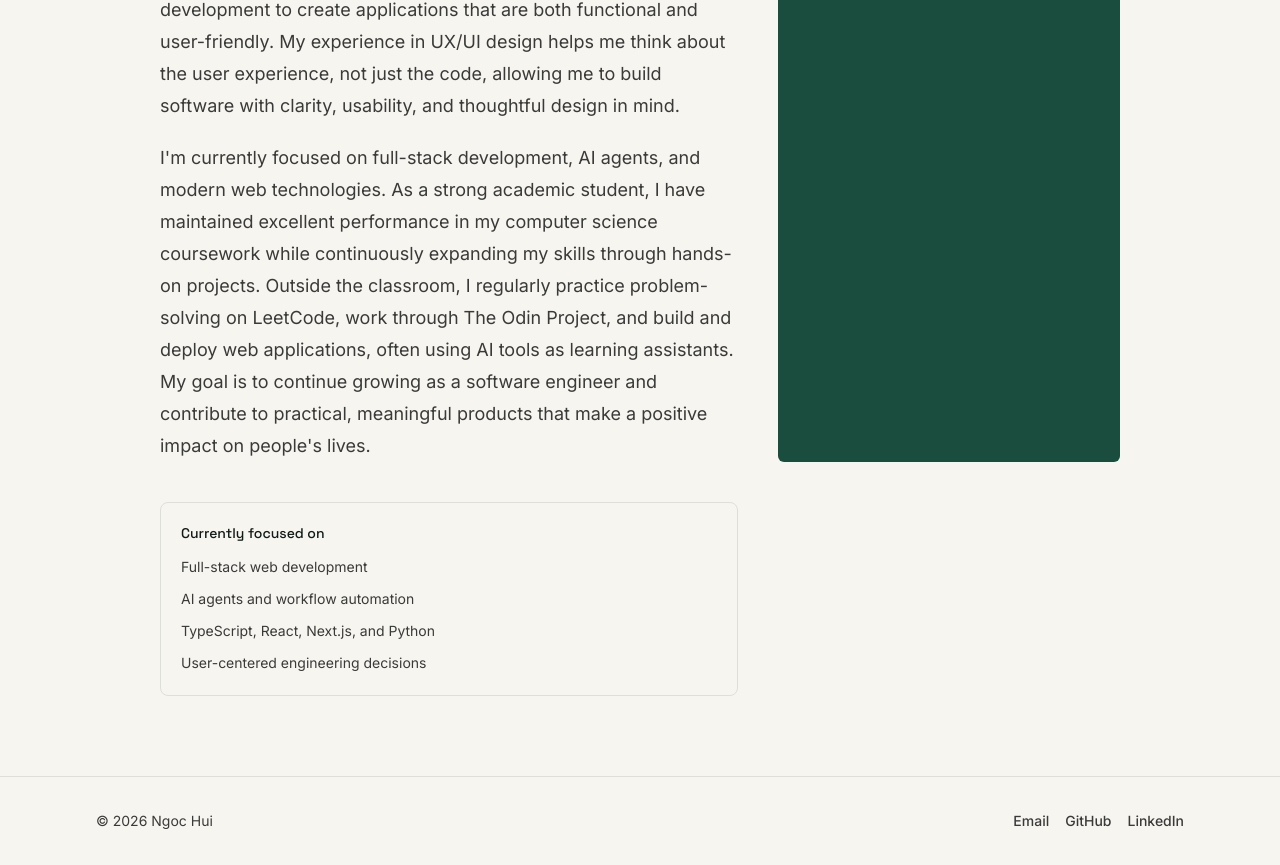
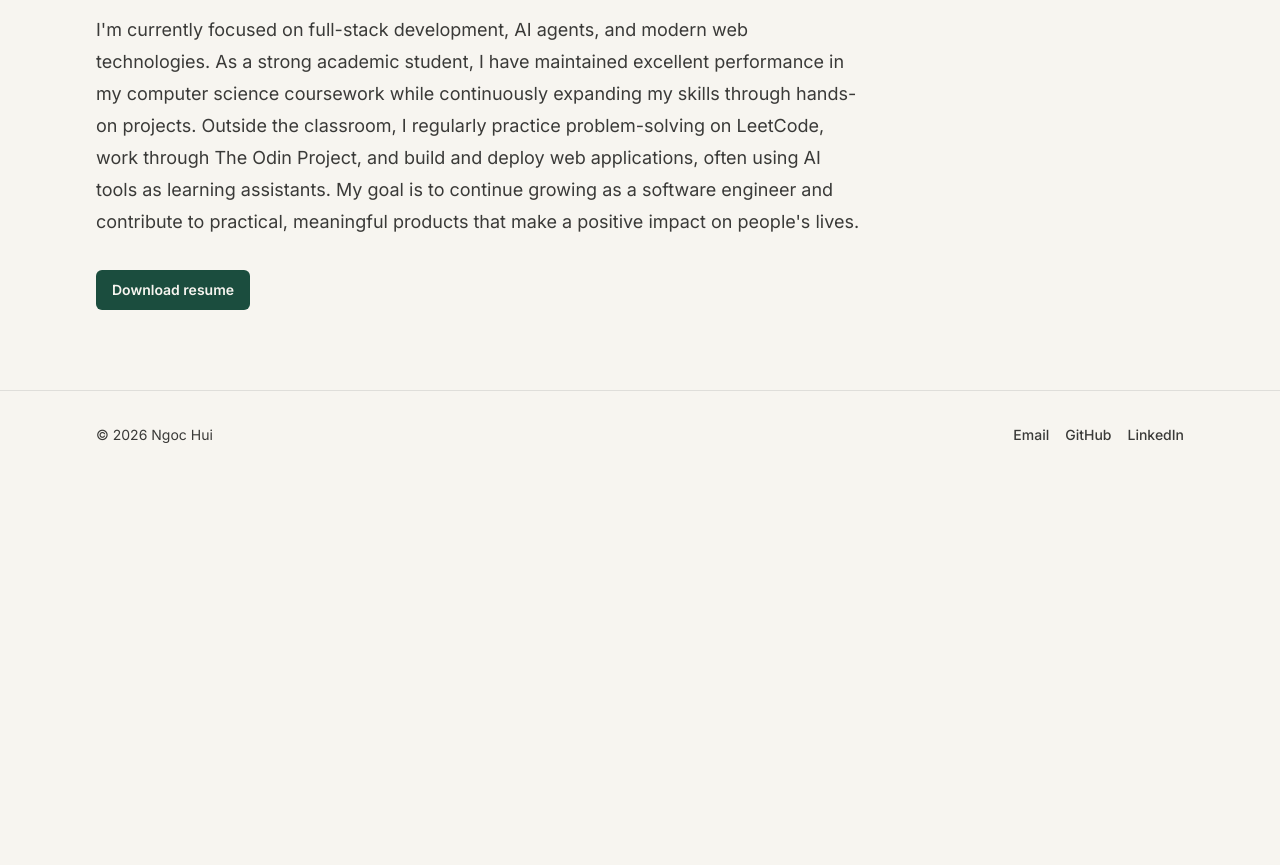
Before and after one commit to jadecodelab/Portfolio-Website, a Next.js app: page /about in a window 1280 px wide. Shown: the part 755-1620 px from the top of the page. After the commit the page ends 1234 px from the top, so only its background shows below. Built offline with nearby package versions, Linux system fonts and the light colour scheme.

Commit message:
Update about page layout

```diff
--- a/app/about/page.tsx
+++ b/app/about/page.tsx
@@ -4,8 +4,8 @@ export const metadata = {
 
 export default function AboutPage() {
   return (
-    <section className="mx-auto max-w-5xl px-5 py-20 sm:px-6 lg:px-8">
-      <div className="grid gap-10 lg:grid-cols-[1.35fr_0.8fr]">
+    <section className="mx-auto max-w-6xl px-5 py-20 sm:px-6 lg:px-8">
+      <div className="max-w-3xl">
         <div>
           <p className="text-xs font-semibold uppercase tracking-[0.04em] text-jade-soft">
             About
@@ -52,27 +52,16 @@ export default function AboutPage() {
               people's lives.
             </p>
           </div>
-        </div>
 
           <a
             href="/Ngoc%20Hui_Resume.pdf"
             target="_blank"
             rel="noopener noreferrer"
-          className="mt-5 inline-flex w-full justify-center rounded-md bg-jade-deep px-4 py-2.5 text-center text-sm font-semibold text-cream transition hover:bg-ink"
+            className="mt-8 inline-flex rounded-md bg-jade-deep px-4 py-2.5 text-center text-sm font-semibold text-cream transition hover:bg-ink"
           >
             Download resume
           </a>
-        <aside className="rounded-lg border border-ink/10 p-5">
-          <h2 className="font-display text-sm font-medium text-ink">
-            Currently focused on
-          </h2>
-          <ul className="mt-3 space-y-2 text-sm leading-6 text-charcoal">
-            <li>Full-stack web development</li>
-            <li>AI agents and workflow automation</li>
-            <li>TypeScript, React, Next.js, and Python</li>
-            <li>User-centered engineering decisions</li>
-          </ul>
-        </aside>
+        </div>
       </div>
     </section>
   );
```
Lines whose indentation alone changed are shown as unchanged.
